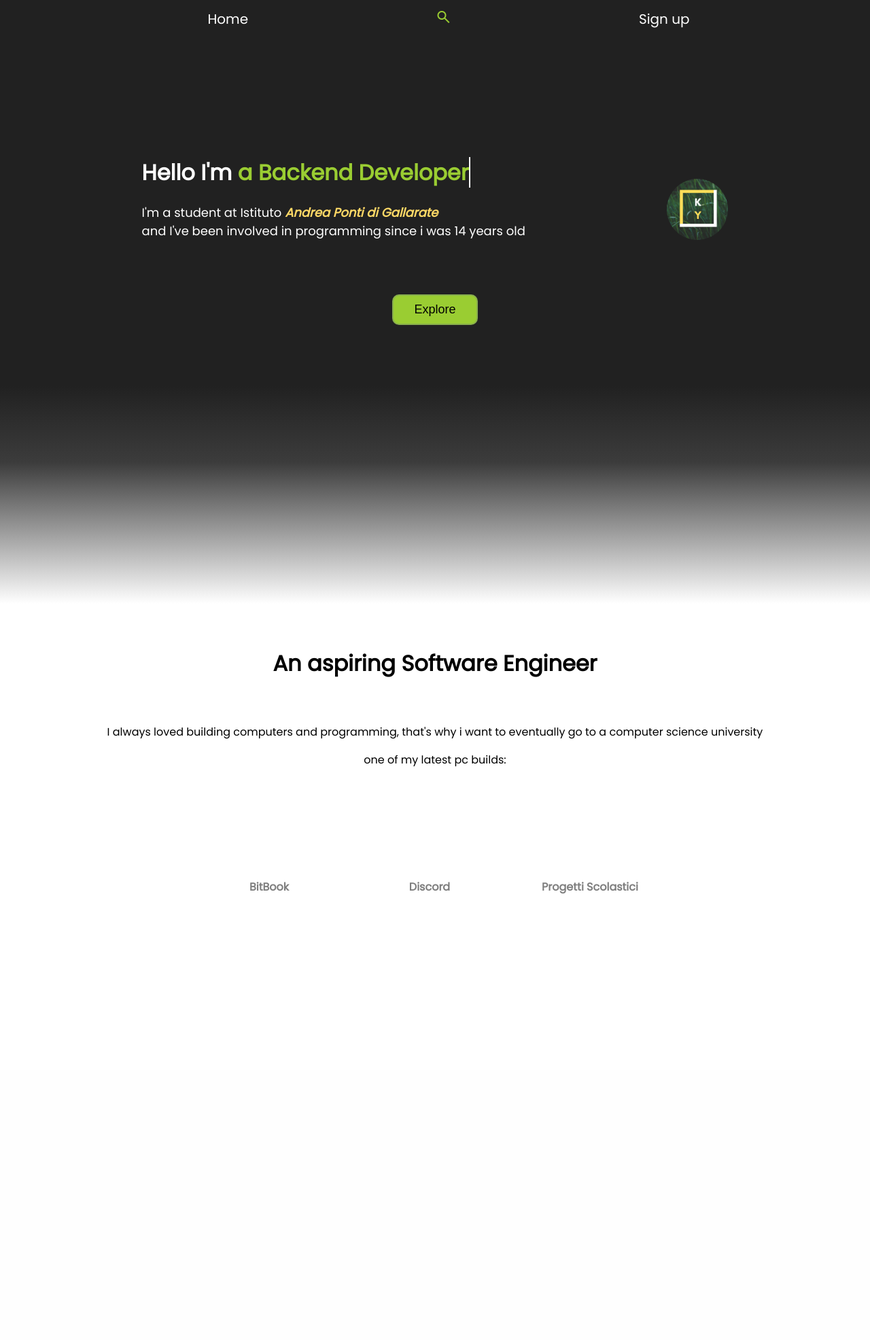
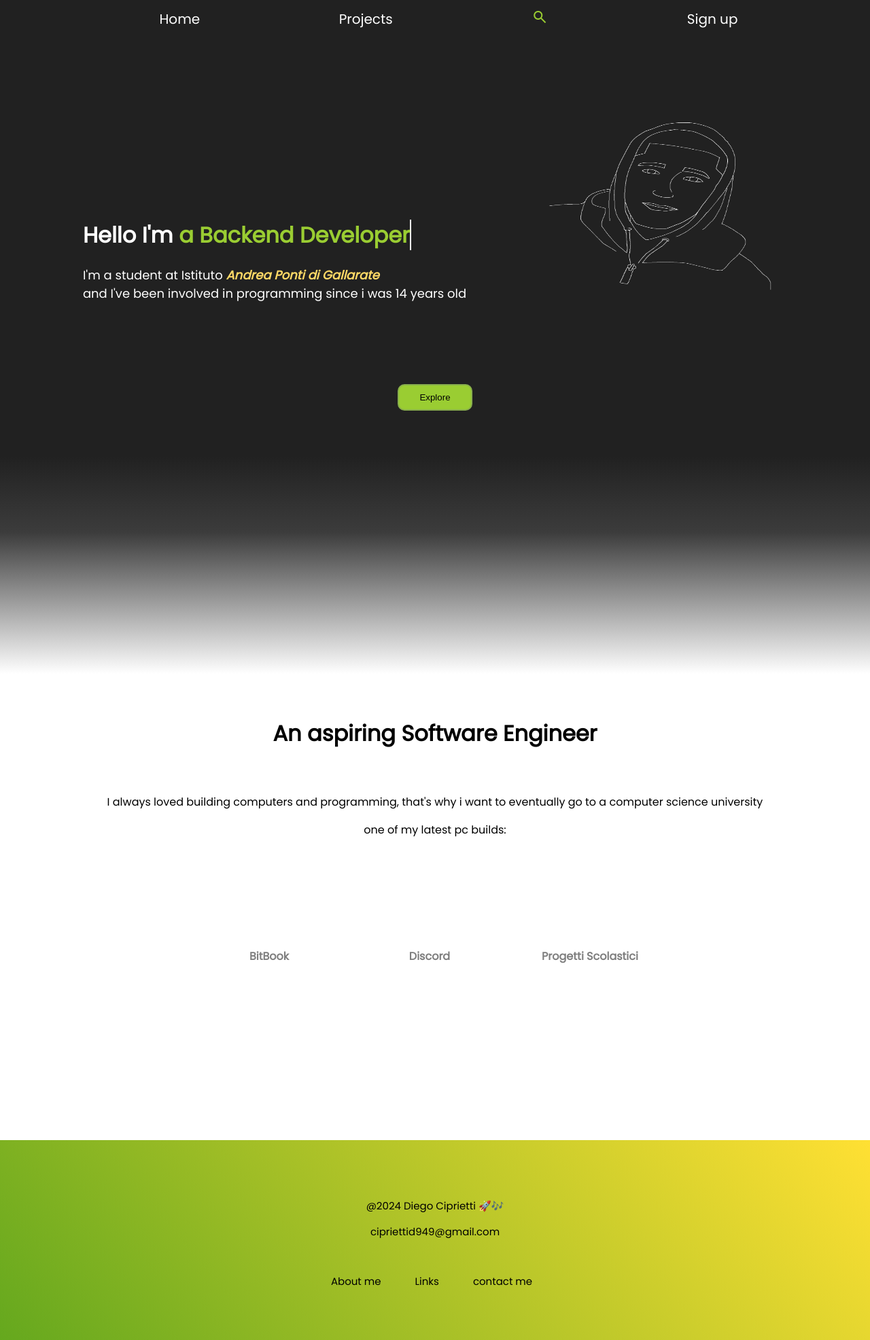
Before and after one commit to KyoozCPR/Portfolio-website, a Django app: page / in a window 1280 px wide. Shown: the whole page at 68% size. Before the commit the page ends 1315 px from the top, so only its background shows below. Run offline with Django 4.2, Linux system fonts and the light colour scheme.

Commit message:
Modified home page with custom image 🚀

```diff
--- a/PollsApp/templates/PollsApp/home/index.html
+++ b/PollsApp/templates/PollsApp/home/index.html
@@ -91,6 +91,7 @@
    .typewrite{
     color: yellowgreen
    }
+
 </style>
 <div id="main-container-wrap">
     {% if request.session.Authenticated_Message %}
@@ -109,7 +110,7 @@
         </div>
 
 
-        <img src="{% static 'images/logotech.png' %}" height="90px" width="90px">
+        <img src="{% static 'images/diego.png' %}" height="350px" width="350px">
     </div>
 
     <div class="popup_selector">
--- a/PollsApp/templates/main.html
+++ b/PollsApp/templates/main.html
@@ -73,7 +73,29 @@
             color: #fff;
         }
 
+        footer {
+            text-align: center;
+            font-size: 15px;
+            padding-top:70px;
+            padding-bottom: 60px;
+            background: rgb(255,224,51);
+            background: linear-gradient(230deg, rgba(255,224,51,1) 0%, rgba(101,168,30,1) 100%, rgba(0,0,0,1) 100%);
+        }
 
+        #quick-action{
+            margin-top: 50px;
+            display: flex;
+            justify-content: center;
+            list-style-type: none;
+        }
+
+        #quick-action li{
+            margin-right: 50px;
+        }
+
+        #quick-action a{
+            text-decoration: none;
+        }
 
 
     </style>
@@ -83,7 +105,8 @@
                 <div class="navigation-container">
                     <ul>
                         <li><a href="{% url 'index' %}">Home</a></li>
-                        <li><a href="#container-wrap">
+                        <li><a href="#title">Projects</a></li>
+                        <li><a href="">
 
                             <span id="search" class="material-symbols-outlined">
                                 search
@@ -111,5 +134,14 @@
         {% block about %}
         {% endblock %}
     </div>
+    <footer>
+        <p>@2024 Diego Ciprietti 🚀🎶</p>
+        <a>cipriettid949@gmail.com</a>
+        <ul id="quick-action">
+            <li><a>About me</a></li>
+            <li><a>Links</a></li>
+            <li><a>contact me</a></li>
+        </ul>
+    </footer>
 </body>
 </html>
--- a/requirements.txt
+++ b/requirements.txt
@@ -1 +1 @@
-Django==4.1.7
+Django==5.0.7
--- a/static/css/index.css
+++ b/static/css/index.css
@@ -1,4 +1,8 @@
-
+body{
+    min-height: 100vh;
+    display:flex;
+    flex-direction: column;
+}
 #bodywrapper{
     background-color: rgb(33, 33, 33);
     color: white;
@@ -71,13 +75,12 @@
 .popup_selector {
     display: flex;
     justify-content: center;
-    margin-top: 5em;
+    margin-top: 7.5em;
 }
 
 .popup_selector #explore {
     background-color: yellowgreen;
     border: 2px solid #89af4c;
-    font-size: 18px;
     padding: 10px 30px;
     border-radius: 10px;
     transition-duration: 0.4s;
```
Also changed, not shown: PollsApp/templates/PollsApp/survey/survey.html (+8 -1 lines), collected_static_files/css/index.css (+6 -3 lines), collected_static_files/images/diego.png (added), static/images/diego.png (added).
